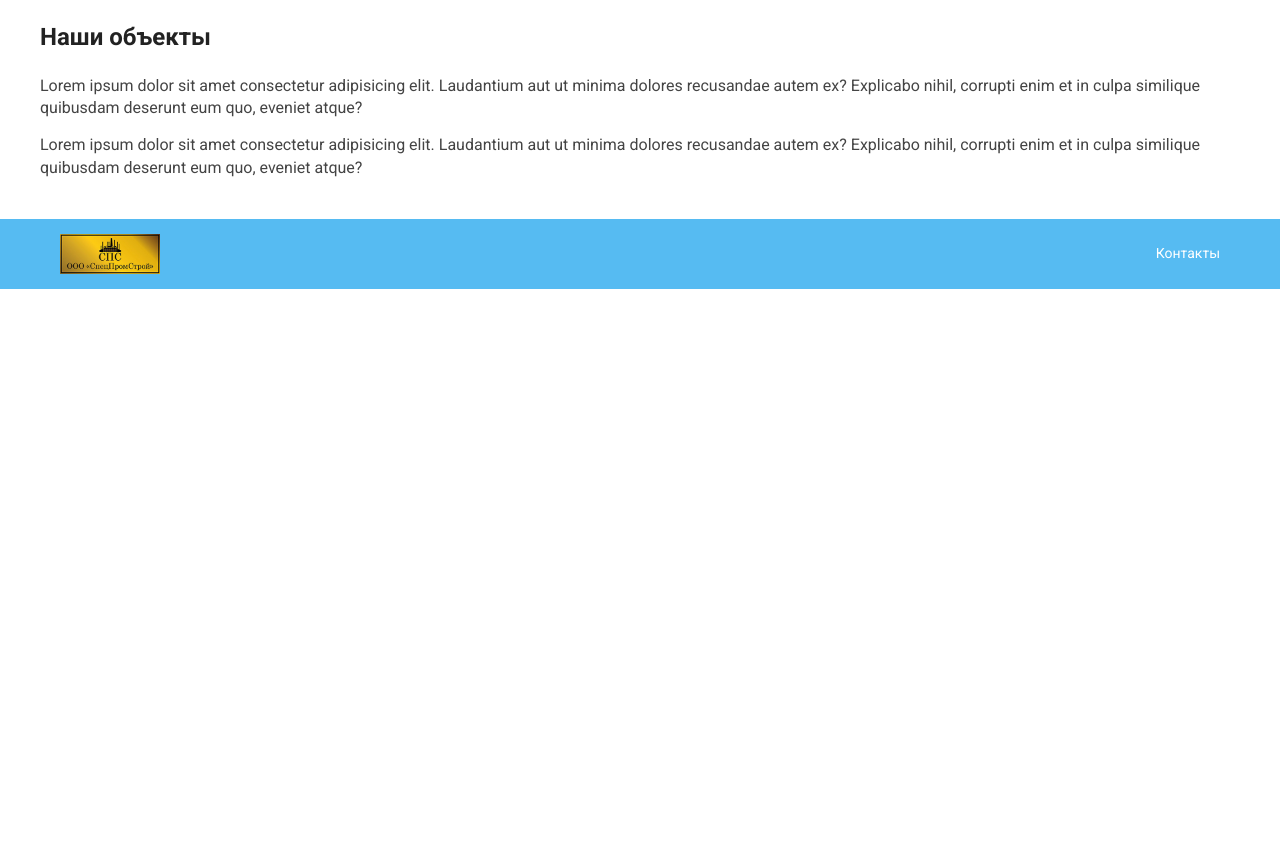
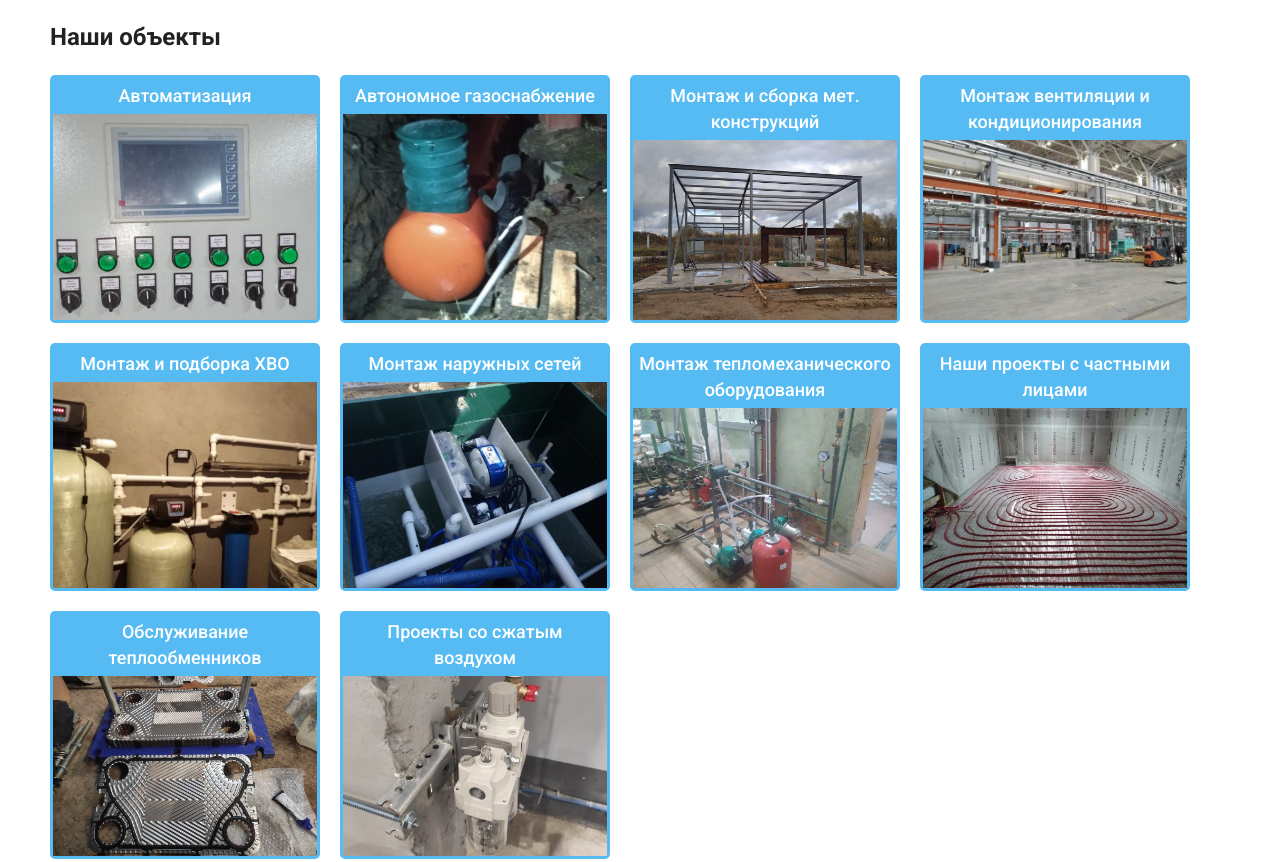
Before and after one commit to AleksandrZanko/promstroy, a plain HTML site: page promstroy/objects.html in a window 1280 px wide. Shown: the part 420-1282 px from the top of the page. Before the commit the page ends 800 px from the top, so only its background shows below. Drawn offline with Linux system fonts and the light colour scheme.

Commit message:
add object page and correct other pages

```diff
--- a/promstroy/css/style.css
+++ b/promstroy/css/style.css
@@ -157,6 +157,7 @@ p {
   margin: 0;
   margin-bottom: 20px;
   padding: 0;
+  padding-left: 10px;
 
   font-size: 24px;
   line-height: 1.4;
@@ -588,6 +589,90 @@ p {
   width: 70%;
 }
 
+/* object page */
+
+.card-wrapper {
+  display: flex;
+  justify-content: start;
+  flex-wrap:wrap;
+
+  width: 100%;
+}
+
+.card {
+  margin-left: 10px;
+  margin-right: 10px;
+  margin-bottom: 20px;
+  width: 22%;
+  height: auto;
+
+  border: 3px solid #56bbf2;
+  border-radius: 5px;
+}
+
+.card__title {
+  text-align: center;
+  padding: 5px;
+
+  font-size: 18px;
+  line-height: 26px;
+  font-weight: 500;
+  color: white;
+  background-color: #56bbf2;
+}
+
+.card__image {
+  width: 100%;
+  height: 180px;
+  background-repeat: no-repeat;
+  background-position: center;
+  background-size: cover;
+}
+
+.card__image--authomatization {
+  height: 206px;
+  background-image: url(../img/athomatization.jpg);
+}
+
+.card__image--autho-gas {
+  height: 206px;
+  background-image: url(../img/autho-gas.jpg);
+}
+
+.card__image--metal {
+  background-image: url(../img/metal.jpg);
+}
+
+.card__image--condi {
+  background-image: url(../img/cold-systems-1.jpg);
+}
+
+.card__image--hvo {
+  height: 206px;
+  background-image: url(../img/hvo.jpg);
+}
+
+.card__image--outside {
+  height: 206px;
+  background-image: url(../img/outside.jpg);
+}
+
+.card__image--warm-machine {
+  background-image: url(../img/warm-machine.jpg);
+}
+
+.card__image--personal {
+  background-image: url(../img/personal.jpg);
+}
+
+.card__image--warm {
+  background-image: url(../img/warm.jpg);
+}
+
+.card__image--air {
+  background-image: url(../img/air.jpg);
+}
+
 @media (max-width: 1200px) {
   .page-header__promo-container,
   .nav__list,
@@ -614,6 +699,31 @@ p {
     width: 46%;
     padding-right: 20px;
   }
+
+  .card {
+    width: 30%;
+  }
+
+  .card__image {
+    height: 250px;
+  }
+
+  .card__image--hvo,
+  .card__image--outside,
+  .card__image--personal,
+  .card__image--warm {
+    height: 276px;
+  }
+}
+
+@media (max-width: 1100px) {
+  .card {
+    width: 46%;
+  }
+
+  .card__image {
+    height: 300px;
+  }
 }
 
 @media (max-width: 1050px) {
@@ -632,6 +742,18 @@ p {
 
     margin: 0 auto;
     margin-bottom: 20px;
+  }
+}
+
+@media (max-width: 861px) {
+  .card__image--personal {
+    height: 326px;
+  }
+}
+
+@media (max-width: 840px) {
+  .card__image--metal {
+    height: 326px;
   }
 }
 
@@ -671,6 +793,11 @@ p {
   }
 }
 
+@media (max-width: 700px) {
+  .card__image--condi {
+    height: 326px;
+  }
+}
 
 @media (max-width: 670px) {
   .page-header {
@@ -729,7 +856,19 @@ p {
       padding-bottom: 20px;
     }
 
+    .card {
+      width: 90%;
+      margin: 0 auto;
+      margin-bottom: 30px;
+    }
 
+    .card__image {
+      height: 360px;
+    }
+
+    .card__image--authomatization {
+      height: 420px;
+    }
   }
 
   @media (max-width: 600px) {
@@ -759,6 +898,10 @@ p {
       margin: 0 auto;
       margin-bottom: 20px;
     }
+
+    .card__image {
+      height: 300px;
+    }
   }
 
   @media (max-width: 450px) {
@@ -778,6 +921,12 @@ p {
     .page-main__title--water-nodes {
       font-size: 18px;
     }
+
+    .card {
+      height: 95%;
+    }
+
+
   }
 
   @media (max-width: 400px) {
@@ -808,4 +957,8 @@ p {
       font-size: 16px;
       line-height: 20px;
     }
+
+    .card__image {
+      height: 250px;
+    }
   }
--- a/promstroy/objects.html
+++ b/promstroy/objects.html
@@ -76,8 +76,69 @@
   <main class="page-main">
     <h2 class="page-main__title">Наши объекты</h2>
     <section class="info">
-      <p class="info__text">Lorem ipsum dolor sit amet consectetur adipisicing elit. Laudantium aut ut minima dolores recusandae autem ex? Explicabo nihil, corrupti enim et in culpa similique quibusdam deserunt eum quo, eveniet atque?</p>
-      <p class="info__text">Lorem ipsum dolor sit amet consectetur adipisicing elit. Laudantium aut ut minima dolores recusandae autem ex? Explicabo nihil, corrupti enim et in culpa similique quibusdam deserunt eum quo, eveniet atque?</p>
+      <div class="card-wrapper">
+        <div class="card">
+          <p class="card__title">
+            Автоматизация
+          </p>
+          <div class="card__image card__image--authomatization"></div>
+        </div>
+        <div class="card">
+          <p class="card__title">
+            Автономное газоснабжение
+          </p>
+          <div class="card__image card__image--autho-gas"></div>
+        </div>
+
+      <div class="card">
+        <p class="card__title">
+          Монтаж и сборка мет. конструкций
+        </p>
+        <div class="card__image card__image--metal"></div>
+      </div>
+      <div class="card">
+        <p class="card__title">
+          Монтаж вентиляции и кондиционирования
+        </p>
+        <div class="card__image card__image--condi"></div>
+      </div>
+      <div class="card">
+        <p class="card__title">
+          Монтаж и подборка ХВО
+        </p>
+        <div class="card__image card__image--hvo"></div>
+      </div>
+      <div class="card">
+        <p class="card__title">
+          Монтаж наружных сетей
+        </p>
+        <div class="card__image card__image--outside"></div>
+      </div>
+      <div class="card">
+        <p class="card__title">
+          Монтаж тепломеханического оборудования
+        </p>
+        <div class="card__image card__image--warm-machine"></div>
+      </div>
+      <div class="card">
+        <p class="card__title">
+          Наши проекты с частными лицами
+        </p>
+        <div class="card__image card__image--personal"></div>
+      </div>
+      <div class="card">
+        <p class="card__title">
+          Обслуживание теплообменников
+        </p>
+        <div class="card__image card__image--warm"></div>
+      </div>
+      <div class="card">
+        <p class="card__title">
+          Проекты со сжатым воздухом
+        </p>
+        <div class="card__image card__image--air"></div>
+      </div>
+    </div>
     </section>
   </main>
 
```
Also changed, not shown: promstroy/about-us.html (+2 -2 lines), promstroy/catalog.html (+2 -2 lines), promstroy/contacts.html (+2 -2 lines), promstroy/img/air.jpg (added), promstroy/img/athomatization.jpg (added), promstroy/img/autho-gas.jpg (added), promstroy/img/hvo.jpg (added), promstroy/img/metal.jpg (added), promstroy/img/outside.jpg (added), promstroy/img/personal.jpg (added), promstroy/img/warm-machine.jpg (added), promstroy/img/warm.jpg (added).
